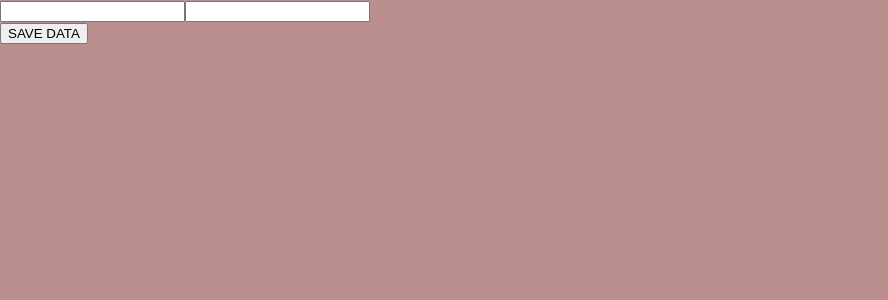
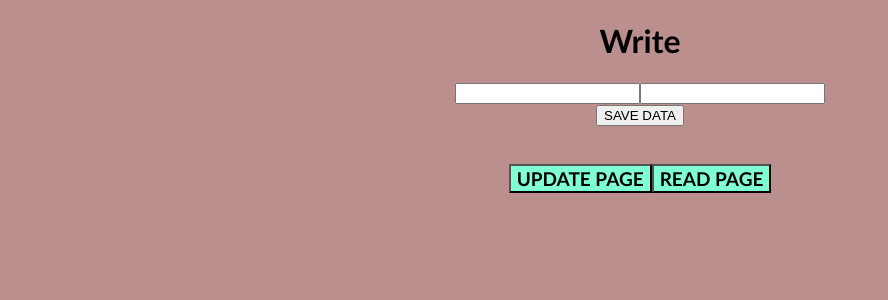
Before and after one commit to LjupcheD14/ReactFirebase_demo, a React (Create React App) app: page / in a window 1280 px wide. Shown: the top 300 px of the page, without its empty margins (0-888 px from the left). Built offline with nearby package versions, Linux system fonts and the light colour scheme.

Commit message:
Adding Navigation

```diff
--- a/src/components/Read.js
+++ b/src/components/Read.js
@@ -1,8 +1,12 @@
 import React, {useState} from 'react'
 import app from "../firebaseConf"
 import {getDatabase, ref, get} from "firebase/database"
+import {useNavigate} from "react-router-dom";
+
 
 function Read() {
+
+    const navigate = useNavigate();
 
     let [fruitArray, setFruitArray] = useState([]);
 
@@ -19,6 +23,7 @@ function Read() {
 
     return (
         <div>
+            <h1>Read</h1>
             <button onClick={fetchData}>Display Data</button>
             <ul>
                 {fruitArray.map((item, index) => (
@@ -27,6 +32,14 @@ function Read() {
                     </li>
                 ))}
             </ul>
+
+            <br/>
+            <br/>
+            <br/>
+
+            <button className='button1' onClick={ () => navigate("/")}>HOME PAGE</button>
+            <button className='button1' onClick={() => navigate("/write")}>WRITE PAGE</button>
+
         </div>
     )
 }
--- a/src/components/UpdateRead.js
+++ b/src/components/UpdateRead.js
@@ -1,8 +1,11 @@
 import React, {useState} from 'react'
 import app from "../firebaseConf"
 import {getDatabase, ref, get} from "firebase/database"
+import {useNavigate} from "react-router-dom";
 
 function UpdateRead() {
+
+    const navigate = useNavigate();
 
     let [fruitArray, setFruitArray] = useState([]);
 
@@ -28,6 +31,7 @@ function UpdateRead() {
 
     return (
         <div>
+            <h1>UPDATE</h1>
             <button onClick={fetchData}>Display Data</button>
             <ul>
                 {fruitArray.map((item, index) => (
@@ -36,6 +40,8 @@ function UpdateRead() {
                     </li>
                 ))}
             </ul>
+            <button className='button1' onClick={ () => navigate("/")}>HOME PAGE</button>
+            <button className='button1' onClick={() => navigate("/read")}>READ PAGE</button>
         </div>
     )
 }
--- a/src/components/Write.js
+++ b/src/components/Write.js
@@ -1,8 +1,12 @@
 import React, {useState} from 'react'
 import app from "../firebaseConf"
 import {getDatabase, ref, set, push} from "firebase/database"
+import {useNavigate} from "react-router-dom";
+
 
 function Write() {
+
+    const navigate = useNavigate();
 
     let [inputValue1, setInputValue1] = useState("");
     let [inputValue2, setInputValue2] = useState("");
@@ -22,12 +26,20 @@ function Write() {
 
     return (
         <div>
+            <h1>Write</h1>
             <input type="text" value={inputValue1}
                    onChange={(e) => setInputValue1(e.target.value)}/>
             <input type="text" value={inputValue2}
                    onChange={(e) => setInputValue2(e.target.value)}/> <br/>
 
             <button onClick={saveData}>SAVE DATA</button>
+
+            <br/>
+            <br/>
+            <br/>
+
+            <button className='button1' onClick={ () => navigate("/update")}>UPDATE PAGE</button>
+            <button className='button1' onClick={() => navigate("/read")}>READ PAGE</button>
         </div>
     )
 }
--- a/src/index.css
+++ b/src/index.css
@@ -3,3 +3,16 @@ body {
   font-family: "Trebuchet MS";
   background-color: rosybrown;
 }
+
+.App{
+  width: 50%;
+  margin: auto;
+  text-align: center;
+}
+
+.button1{
+  font-family: 'Trebuchet MS';
+  font-weight: bolder;
+  background-color: aquamarine;
+  font-size: 19px;
+}
```
